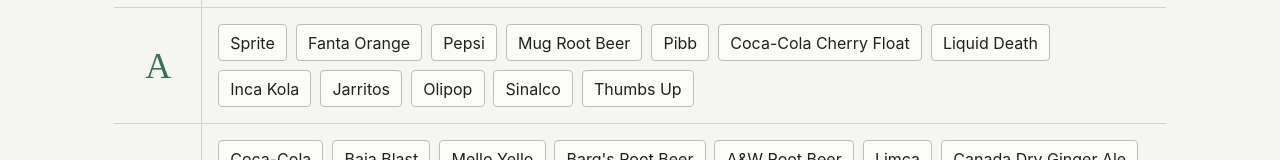
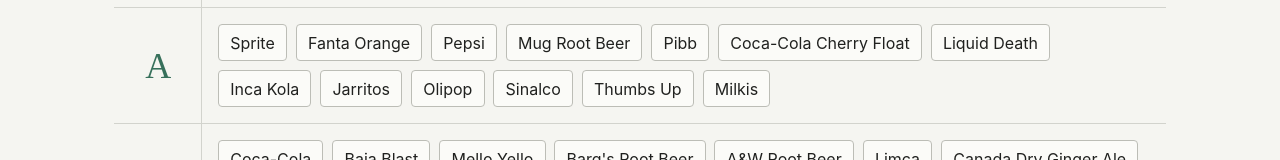
Before and after one commit to FelixWho/felixwho.github.io, an Astro site: page /sodas in a window 1280 px wide. Shown: the part 341-501 px from the top of the page. Built offline with nearby package versions, Linux system fonts and the light colour scheme; Astro itself is replaced by a stand-in of ours.

Commit message:
Add Milkis to A tier

```diff
--- a/src/pages/sodas.astro
+++ b/src/pages/sodas.astro
@@ -4,7 +4,7 @@
 
 const tiers = [
   { label: "S", sodas: ["Dr. Pepper", "Fitz's", "San Pellegrino", "Whole Foods Italian Soda"] },
-  { label: "A", sodas: ["Sprite", "Fanta Orange", "Pepsi", "Mug Root Beer", "Pibb", "Coca-Cola Cherry Float", "Liquid Death", "Inca Kola", "Jarritos", "Olipop", "Sinalco", "Thumbs Up"] },
+  { label: "A", sodas: ["Sprite", "Fanta Orange", "Pepsi", "Mug Root Beer", "Pibb", "Coca-Cola Cherry Float", "Liquid Death", "Inca Kola", "Jarritos", "Olipop", "Sinalco", "Thumbs Up", "Milkis"] },
   { label: "B", sodas: ["Coca-Cola", "Baja Blast", "Mello Yello", "Barq's Root Beer", "A&W Root Beer", "Limca", "Canada Dry Ginger Ale", "Boylan", "Ramune", "Rivella", "El Tony Mate"] },
   { label: "C", sodas: ["Cheerwine", "Poppi"] },
   { label: "D", sodas: ["Mountain Dew"] }
```
